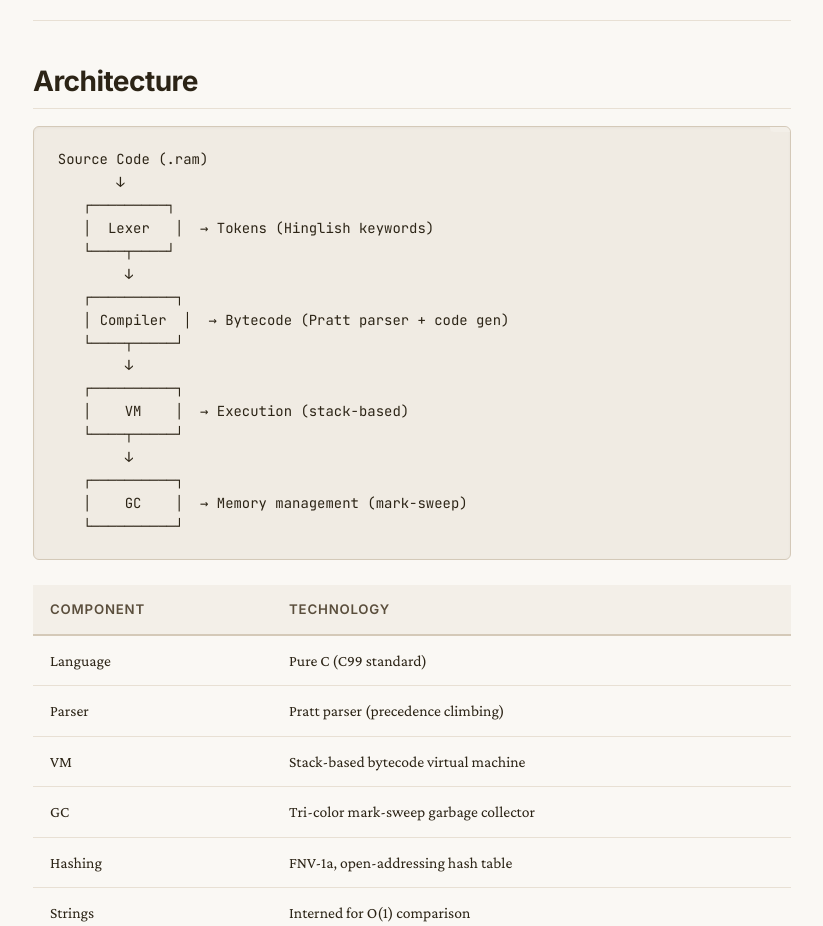
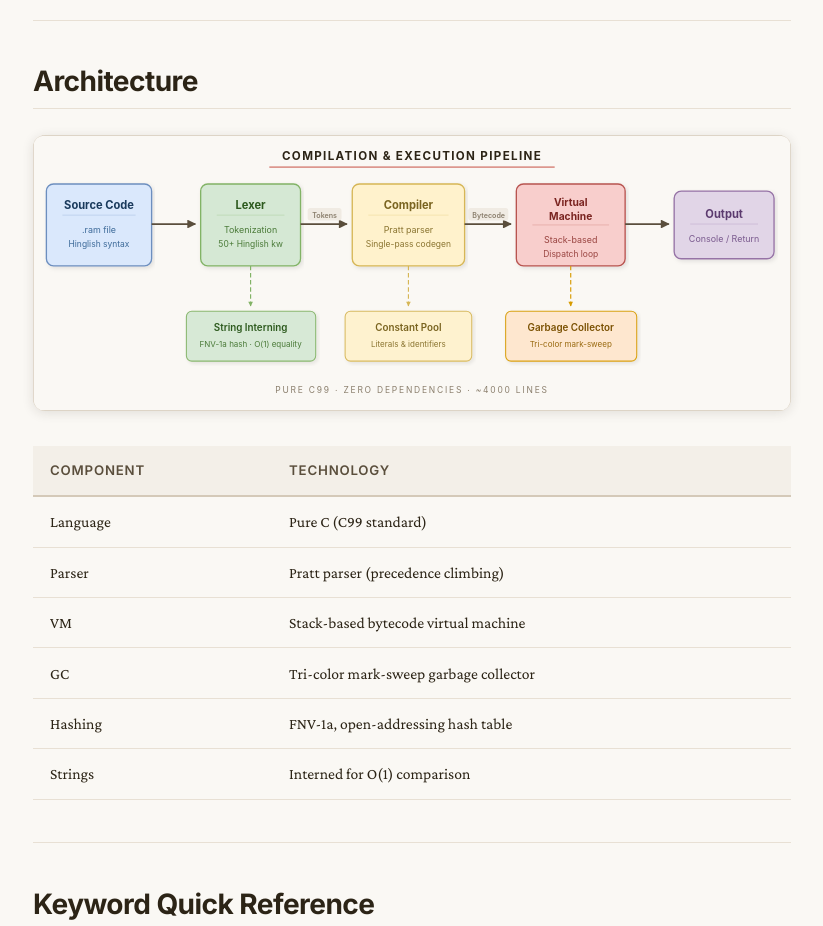
Before and after one commit to Rampyaaryans/rampyaaryan, a plain HTML site: page docs/index.html in a window 1280 px wide. Shown: the part 3760-4686 px from the top of the page, without its empty margins (368-1191 px from the left). Drawn offline with nearby package versions, Linux system fonts and the light colour scheme.

Commit message:
Add architecture diagrams

```diff
--- a/docs/index.html
+++ b/docs/index.html
@@ -231,23 +231,9 @@ gcc -O2 -o rampyaaryan src/*.c -lm  <span class="cmt"># Direct GCC</span>
 
     <!-- Architecture -->
     <h2>Architecture</h2>
-<pre><code>Source Code (.ram)
-       &#x2193;
-   &#x250C;&#x2500;&#x2500;&#x2500;&#x2500;&#x2500;&#x2500;&#x2500;&#x2500;&#x2500;&#x2510;
-   &#x2502;  Lexer   &#x2502;  &#x2192; Tokens (Hinglish keywords)
-   &#x2514;&#x2500;&#x2500;&#x2500;&#x2500;&#x252C;&#x2500;&#x2500;&#x2500;&#x2500;&#x2518;
-        &#x2193;
-   &#x250C;&#x2500;&#x2500;&#x2500;&#x2500;&#x2500;&#x2500;&#x2500;&#x2500;&#x2500;&#x2500;&#x2510;
-   &#x2502; Compiler  &#x2502;  &#x2192; Bytecode (Pratt parser + code gen)
-   &#x2514;&#x2500;&#x2500;&#x2500;&#x2500;&#x252C;&#x2500;&#x2500;&#x2500;&#x2500;&#x2500;&#x2518;
-        &#x2193;
-   &#x250C;&#x2500;&#x2500;&#x2500;&#x2500;&#x2500;&#x2500;&#x2500;&#x2500;&#x2500;&#x2500;&#x2510;
-   &#x2502;    VM    &#x2502;  &#x2192; Execution (stack-based)
-   &#x2514;&#x2500;&#x2500;&#x2500;&#x2500;&#x252C;&#x2500;&#x2500;&#x2500;&#x2500;&#x2500;&#x2518;
-        &#x2193;
-   &#x250C;&#x2500;&#x2500;&#x2500;&#x2500;&#x2500;&#x2500;&#x2500;&#x2500;&#x2500;&#x2500;&#x2510;
-   &#x2502;    GC    &#x2502;  &#x2192; Memory management (mark-sweep)
-   &#x2514;&#x2500;&#x2500;&#x2500;&#x2500;&#x2500;&#x2500;&#x2500;&#x2500;&#x2500;&#x2500;&#x2518;</code></pre>
+    <div class="diagram-container">
+      <img src="architecture-pipeline.svg" alt="Rampyaaryan Compilation &amp; Execution Pipeline — Source Code → Lexer → Compiler → VM → Output" loading="lazy">
+    </div>
 
     <table>
       <thead><tr><th>Component</th><th>Technology</th></tr></thead>
--- a/docs/style.css
+++ b/docs/style.css
@@ -516,6 +516,20 @@ td code {
   font-family: var(--font-heading);
 }
 
+/* ---------- Architecture Diagrams ---------- */
+.diagram-container {
+  margin: 1.5rem 0;
+  text-align: center;
+}
+
+.diagram-container img {
+  width: 100%;
+  max-width: 850px;
+  height: auto;
+  border-radius: 12px;
+  box-shadow: 0 2px 12px var(--shadow-md);
+}
+
 /* ---------- API Function Entries ---------- */
 .fn-entry {
   margin: 1.5rem 0;
```
Also changed, not shown: docs/spec.html (+9 -0 lines), docs/architecture-pipeline.svg (added), docs/object-hierarchy.svg (added), docs/vm-architecture.svg (added).
